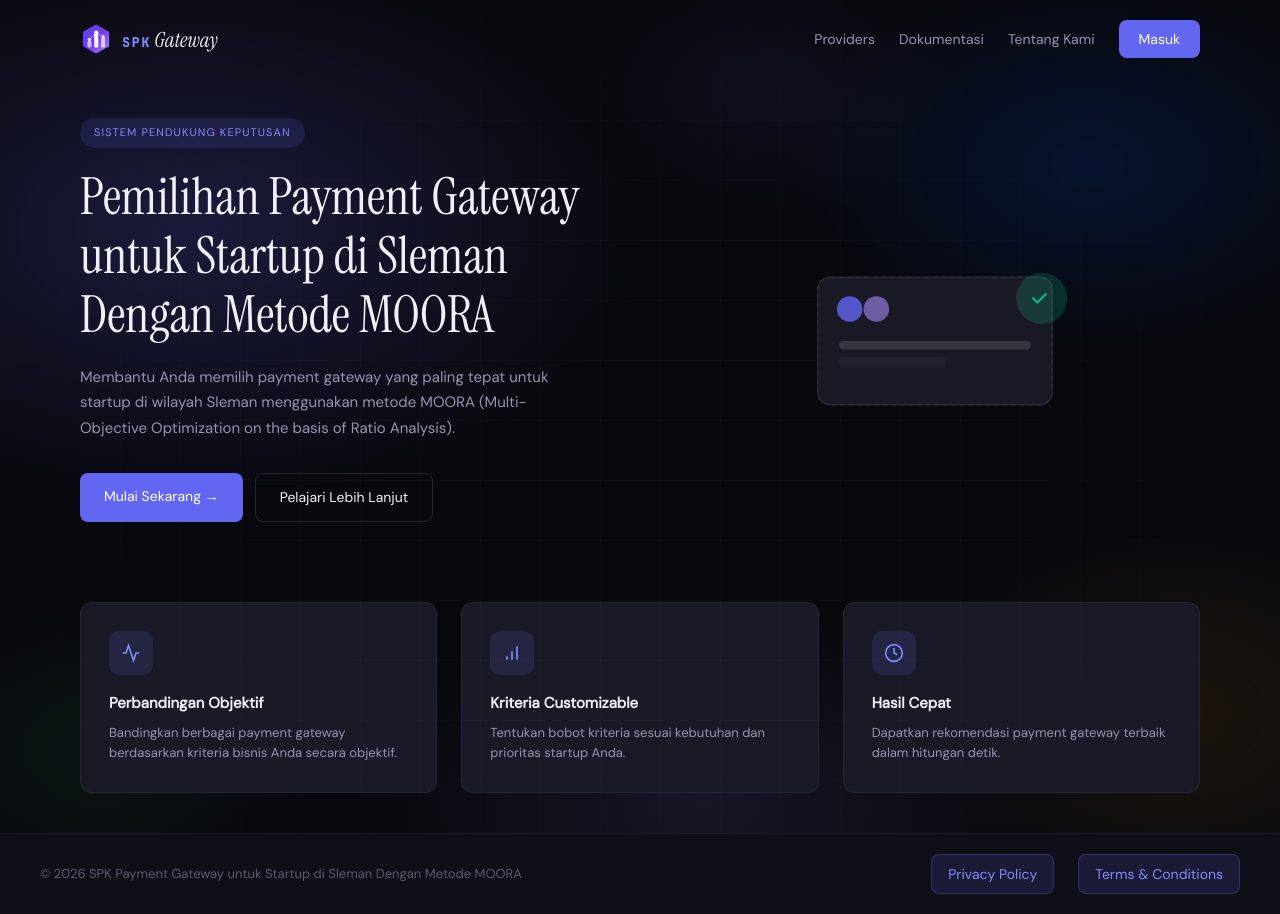
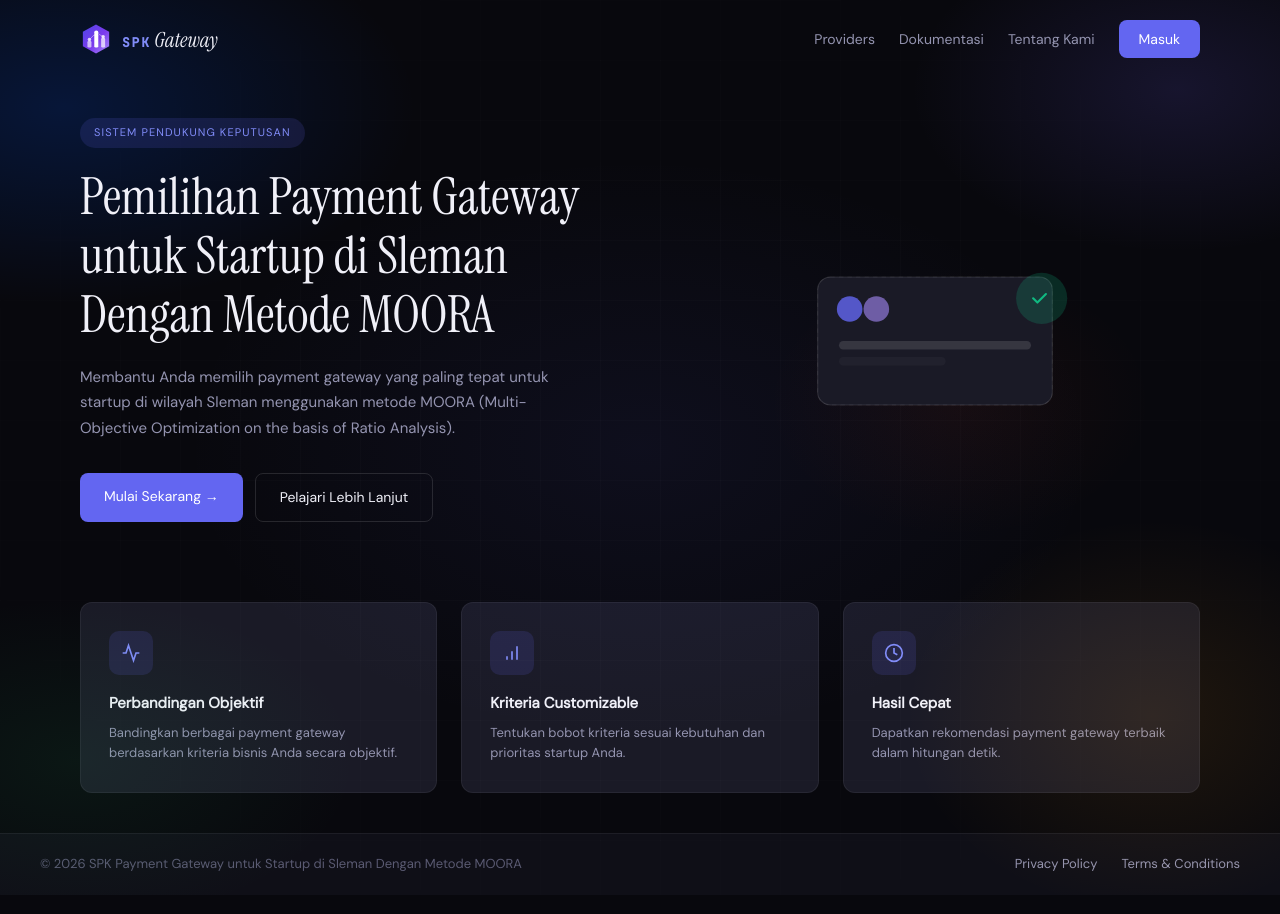
Before and after one commit to pamunqas/spk-app, a Next.js app: page / in a window 1280 px wide. Built offline with nearby package versions, Linux system fonts and the light colour scheme.

Commit message:
fix: restore login background to landing, simplify footer links to plain hypertext with hover color

```diff
--- a/app/globals.css
+++ b/app/globals.css
@@ -625,11 +625,19 @@ body { font-family: var(--font-body); background: var(--bg); color: var(--text);
 .landing-page {
   min-height: 100vh; display: flex; flex-direction: column;
   position: relative; overflow-x: hidden;
-  z-index: 1;
 }
 .landing-bg {
   position: absolute; inset: 0;
-  z-index: -1;
+  background:
+    radial-gradient(ellipse 50% 40% at 5% 12%,  rgba(0,87,255,0.18)     0%, transparent 55%),
+    radial-gradient(ellipse 40% 35% at 92% 10%,  rgba(108,92,231,0.15)   0%, transparent 52%),
+    radial-gradient(ellipse 35% 40% at 90% 80%,  rgba(243,156,18,0.1)    0%, transparent 55%),
+    radial-gradient(ellipse 42% 35% at 6% 85%,   rgba(39,174,96,0.09)    0%, transparent 52%),
+    radial-gradient(ellipse 55% 50% at 50% 50%,  rgba(99,102,241,0.07)   0%, transparent 65%),
+    radial-gradient(ellipse 30% 30% at 75% 45%,  rgba(232,70,26,0.06)    0%, transparent 50%);
+}
+.landing-grid {
+  position: absolute; inset: 0;
   background:
     radial-gradient(ellipse 65% 55% at 15% 25%,  rgba(99,102,241,0.2)    0%, transparent 55%),
     radial-gradient(ellipse 45% 40% at 85% 18%,  rgba(0,87,255,0.14)     0%, transparent 52%),
@@ -757,20 +765,15 @@ body { font-family: var(--font-body); background: var(--bg); color: var(--text);
   border-top: 1px solid var(--border); padding: 20px 40px;
   display: flex; align-items: center; justify-content: space-between;
   background: var(--bg-2);
-  position: relative; z-index: 100;
 }
 .landing-footer p { font-size: 13px; color: var(--text-3); }
-.landing-footer-links { display: flex; gap: 24px; align-items: center; position: relative; z-index: 101; }
+.landing-footer-links { display: flex; gap: 24px; }
 .landing-footer-links a {
-  font-size: 14px; color: #818CF8; text-decoration: none;
-  padding: 8px 16px; border-radius: 8px;
-  background: rgba(99,102,241,0.15); border: 1px solid rgba(99,102,241,0.3);
-  transition: all 0.2s ease;
-  display: inline-block;
-  position: relative; z-index: 102;
+  font-size: 13px; color: var(--text-2); text-decoration: none;
+  transition: color 0.2s;
 }
 .landing-footer-links a:hover {
-  background: rgba(99,102,241,0.25); color: #A5B4FC;
+  color: var(--primary-light); text-decoration: underline;
 }
 
 @media (max-width: 900px) {
```
